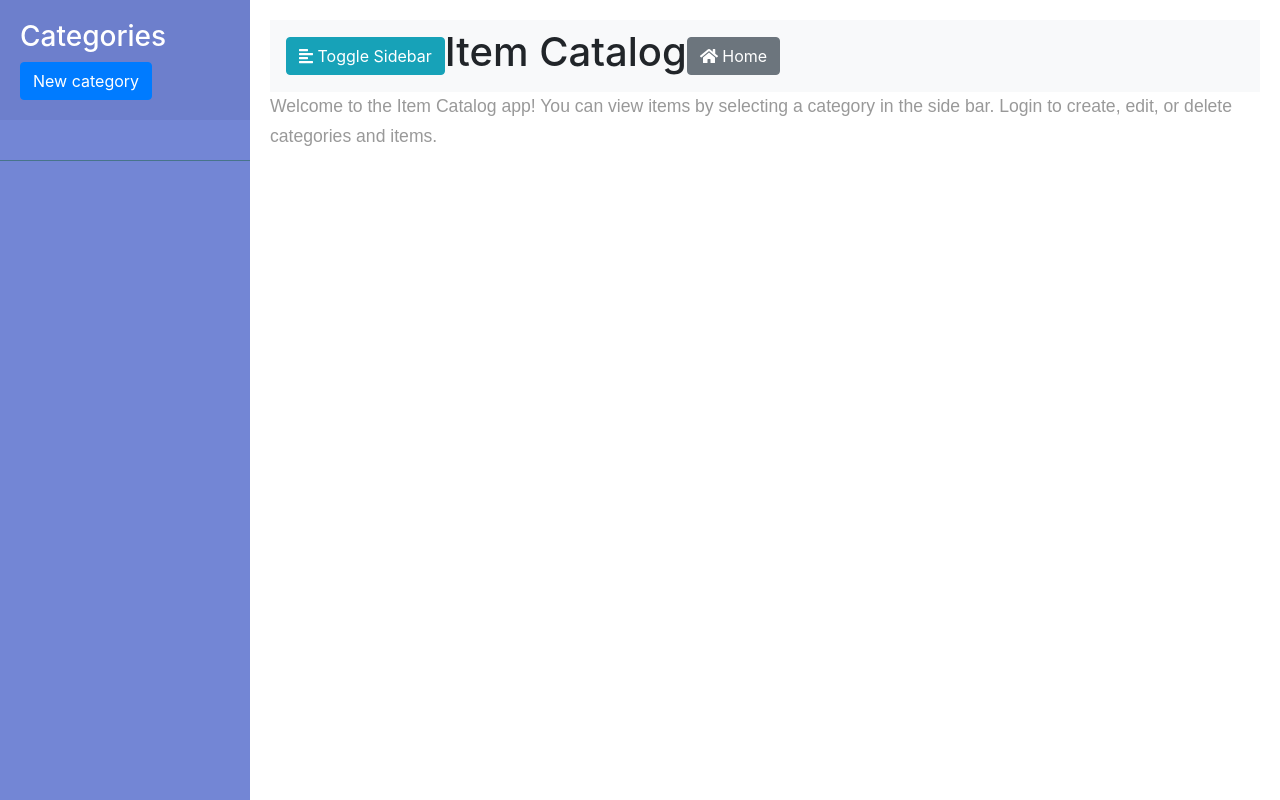
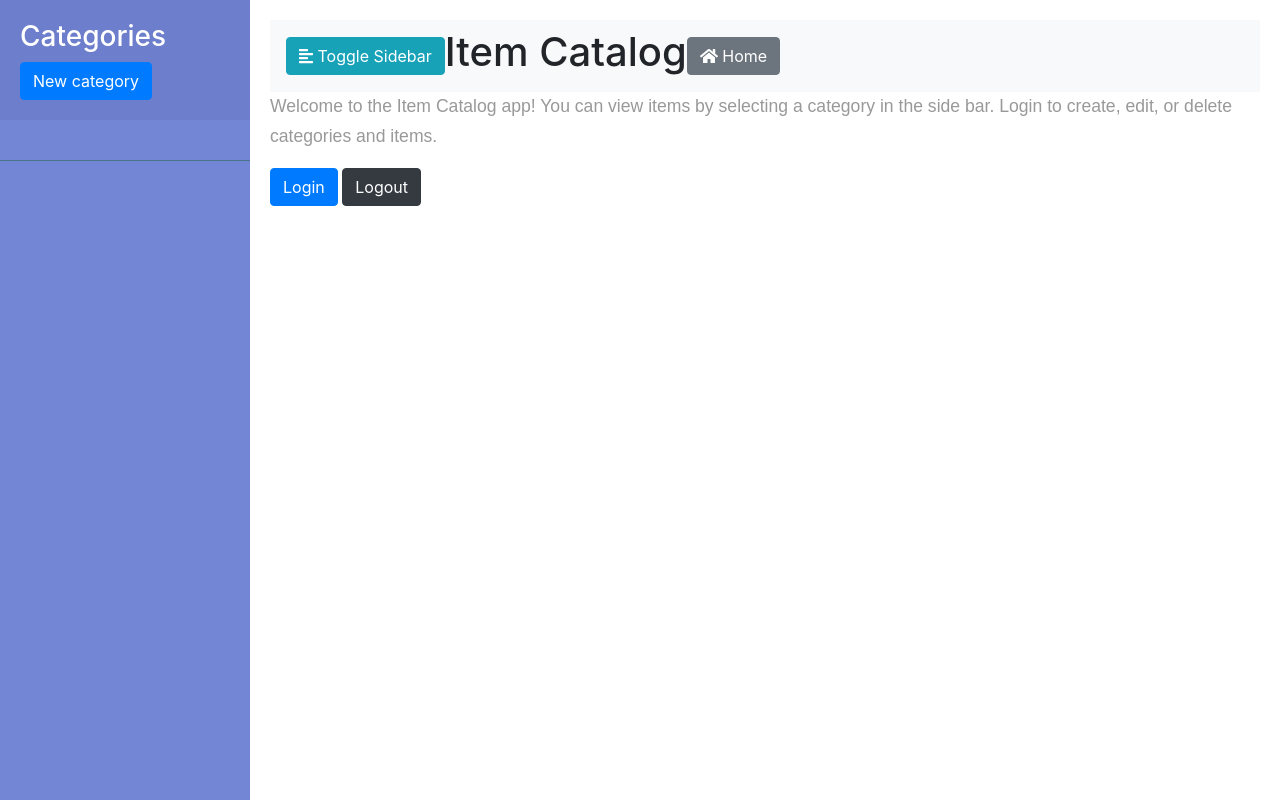
Before and after one commit to bean00/item-catalog, a Flask app: page / in a window 1280 px wide. Run offline with Flask 2, Linux system fonts and the light colour scheme; parts of the project's set-up code (start-up, migrations or seed data) failed here and were passed over; some libraries are stand-ins or nearby versions.

Commit message:
Add OAuth using Google sign-in
- *Need to include json files with ID's and keys

```diff
--- a/application.py
+++ b/application.py
@@ -1,9 +1,24 @@
-from flask import Flask, render_template, request, redirect, url_for, jsonify
+from flask import Flask, render_template, request, redirect, url_for, jsonify, flash
 from sqlalchemy import create_engine
 from sqlalchemy.orm import sessionmaker
 from database_setup import Base, Category, Item
 
+from flask import make_response
+from flask import session as login_session
+from oauth2client.client import flow_from_clientsecrets
+from oauth2client.client import FlowExchangeError
+import json
+import httplib2
+import random, string
+import requests
+
 app = Flask(__name__)
+
+CLIENT_ID = json.loads(
+        open('client_secrets.json', 'r').read())['web']['client_id']
+SECRET_KEY = json.loads(
+        open('other_secrets.json', 'r').read())['secret_key']
+APPLICATION_NAME = "Restaurant Menu Application"
 
 engine = create_engine("sqlite:///itemcatalog.db",
         connect_args={"check_same_thread" : False})
@@ -11,6 +26,134 @@ Base.metadata.bind = engine
 
 DBSession = sessionmaker(bind=engine)
 session = DBSession()
+
+
+# ----- Authentication -----
+
+# Create anti-forgery state token
+@app.route('/login')
+def showLogin():
+    state = ''.join(random.choice(string.ascii_uppercase + string.digits)
+            for x in xrange(32))
+    login_session['state'] = state
+    return render_template("login.html", STATE=state)
+
+
+# CONNECT - Validate the user and log in
+@app.route('/gconnect', methods=['POST'])
+def gconnect():
+    # Validate state token
+    if request.args.get('state') != login_session['state']:
+        response = make_response(json.dumps('Invalid state parameter.'), 401)
+        response.headers['Content-Type'] = 'application/json'
+        return response
+    # Obtain authorization code
+    code = request.data
+
+    try:
+        # Upgrade the authorization code into a credentials object
+        oauth_flow = flow_from_clientsecrets('client_secrets.json', scope='')
+        oauth_flow.redirect_uri = 'postmessage'
+        credentials = oauth_flow.step2_exchange(code)
+    except FlowExchangeError:
+        response = make_response(
+            json.dumps('Failed to upgrade the authorization code.'), 401)
+        response.headers['Content-Type'] = 'application/json'
+        return response
+
+    # Check that the access token is valid.
+    access_token = credentials.access_token
+    url = ('https://www.googleapis.com/oauth2/v1/tokeninfo?access_token=%s'
+           % access_token)
+    h = httplib2.Http()
+    result = json.loads(h.request(url, 'GET')[1])
+    # If there was an error in the access token info, abort.
+    if result.get('error') is not None:
+        response = make_response(json.dumps(result.get('error')), 500)
+        response.headers['Content-Type'] = 'application/json'
+        return response
+
+    # Verify that the access token is used for the intended user.
+    gplus_id = credentials.id_token['sub']
+    if result['user_id'] != gplus_id:
+        response = make_response(
+            json.dumps("Token's user ID doesn't match given user ID."), 401)
+        response.headers['Content-Type'] = 'application/json'
+        return response
+
+    # Verify that the access token is valid for this app.
+    if result['issued_to'] != CLIENT_ID:
+        response = make_response(
+            json.dumps("Token's client ID does not match app's."), 401)
+        print "Token's client ID does not match app's."
+        response.headers['Content-Type'] = 'application/json'
+        return response
+
+    stored_access_token = login_session.get('access_token')
+    stored_gplus_id = login_session.get('gplus_id')
+    if stored_access_token is not None and gplus_id == stored_gplus_id:
+        response = make_response(json.dumps('Current user is already connected.'),
+                                 200)
+        response.headers['Content-Type'] = 'application/json'
+        return response
+
+    # Store the access token in the session for later use.
+    login_session['access_token'] = credentials.access_token
+    login_session['gplus_id'] = gplus_id
+
+    # Get user info
+    userinfo_url = "https://www.googleapis.com/oauth2/v1/userinfo"
+    params = {'access_token': credentials.access_token, 'alt': 'json'}
+    answer = requests.get(userinfo_url, params=params)
+
+    data = answer.json()
+
+    login_session['username'] = data['name']
+    login_session['picture'] = data['picture']
+    login_session['email'] = data['email']
+
+    output = ''
+    output += '<h1>Welcome, '
+    output += login_session['username']
+    output += '!</h1>'
+    output += '<img src="'
+    output += login_session['picture']
+    output += ' " style = "width: 300px; height: 300px;border-radius: 150px;-webkit-border-radius: 150px;-moz-border-radius: 150px;"> '
+    flash("you are now logged in as %s" % login_session['username'])
+    print "done!"
+    return output
+
+
+# DISCONNECT - Revoke a current user's token and reset their login_session
+@app.route('/gdisconnect')
+def gdisconnect():
+    access_token = login_session.get('access_token')
+    if access_token is None:
+        print 'Access Token is None'
+        response = make_response(json.dumps('Current user not connected.'), 401)
+        response.headers['Content-Type'] = 'application/json'
+        return response
+    print 'In gdisconnect access token is %s', access_token
+    print 'User name is: '
+    print login_session['username']
+    url = 'https://accounts.google.com/o/oauth2/revoke?token=%s' % login_session['access_token']
+    h = httplib2.Http()
+    result = h.request(url, 'GET')[0]
+    print 'result is '
+    print result
+    if result['status'] == '200':
+        del login_session['access_token']
+        del login_session['gplus_id']
+        del login_session['username']
+        del login_session['email']
+        del login_session['picture']
+        response = make_response(json.dumps('Successfully disconnected.'), 200)
+        response.headers['Content-Type'] = 'application/json'
+        return response
+    else:
+        response = make_response(json.dumps('Failed to revoke token for given user.', 400))
+        response.headers['Content-Type'] = 'application/json'
+        return response
 
 
 # ----- Home page -----
@@ -25,6 +168,9 @@ def home():
 
 @app.route("/category/new/", methods=["GET", "POST"])
 def newCategory():
+    if "username" not in login_session:
+        flash("You are not logged in. Please login to create a new category.", "login")
+        return redirect("/")
     if request.method == "POST":
         category = Category(name=request.form["name"])
         session.add(category)
@@ -36,6 +182,9 @@ def newCategory():
 
 @app.route("/category/<int:category_id>/edit/", methods=["GET", "POST"])
 def editCategory(category_id):
+    if "username" not in login_session:
+        flash("You are not logged in. Please login to edit the category.", "login")
+        return redirect("/")
     category = session.query(Category).filter_by(id=category_id).first()
     name = category.name
     if request.method == "POST":
@@ -51,6 +200,9 @@ def editCategory(category_id):
 
 @app.route("/category/<int:category_id>/delete/", methods=["GET", "POST"])
 def deleteCategory(category_id):
+    if "username" not in login_session:
+        flash("You are not logged in. Please login to delete the category.", "login")
+        return redirect("/")
     category = session.query(Category).filter_by(id=category_id).first()
     if request.method == "POST":
         session.delete(category)
@@ -73,6 +225,9 @@ def showItems(category_id):
 
 @app.route("/category/<int:category_id>/item/new/", methods=["GET", "POST"])
 def newItem(category_id):
+    if "username" not in login_session:
+        flash("You are not logged in. Please login to create a new item.", "login")
+        return redirect("/")
     category = session.query(Category).filter_by(id=category_id).first()
     if request.method == "POST":
         newItem = Item(
@@ -91,6 +246,9 @@ def newItem(category_id):
 @app.route("/category/<int:category_id>/item/<int:item_id>/edit/",
         methods=["GET", "POST"])
 def editItem(category_id, item_id):
+    if "username" not in login_session:
+        flash("You are not logged in. Please login to edit the item.", "login")
+        return redirect("/")
     category = session.query(Category).filter_by(id=category_id).first()
     item = session.query(Item).filter_by(id=item_id).first()
     name = item.name
@@ -117,6 +275,9 @@ def editItem(category_id, item_id):
 @app.route("/category/<int:category_id>/item/<int:item_id>/delete/",
         methods=["GET", "POST"])
 def deleteItem(category_id, item_id):
+    if "username" not in login_session:
+        flash("You are not logged in. Please login to delete the item.", "login")
+        return redirect("/")
     category = session.query(Category).filter_by(id=category_id).first()
     item = session.query(Item).filter_by(category_id=category_id,
             id=item_id).first()
@@ -129,5 +290,6 @@ def deleteItem(category_id, item_id):
 
 
 if __name__ == "__main__":
+    app.secret_key = SECRET_KEY
     app.debug = True
     app.run(host="0.0.0.0", port=5000)
--- a/static/app.js
+++ b/static/app.js
@@ -1,7 +1,5 @@
 $(document).ready(function () {
-
     $('#sidebarCollapse').on('click', function () {
         $('#sidebar').toggleClass('active');
     });
-
 });
--- a/static/styles.css
+++ b/static/styles.css
@@ -52,11 +52,6 @@ a, a:hover, a:focus {
     border-bottom: 1px solid #47748b;
 }
 
-/*#sidebar ul p {*/
-/*    color: #fff;*/
-/*    padding: 10px;*/
-/*}*/
-
 #sidebar ul li a {
     color: #fff;
     padding: 10px;
@@ -70,17 +65,6 @@ a, a:hover, a:focus {
     background: #fff;
 }
 
-/*#sidebar ul li.active > a, a[aria-expanded="true"] {*/
-/*    color: #fff;*/
-/*    background: #6d7fcc;*/
-/*}*/
-
-/*ul ul a {*/
-/*    font-size: 0.9em !important;*/
-/*    padding-left: 30px !important;*/
-/*    background: #6d7fcc;*/
-/*}*/
-
 /* -----------------------------------------------
     CONTENT STYLE
 ----------------------------------------------- */
@@ -91,63 +75,6 @@ a, a:hover, a:focus {
     transition: all 0.3s;
 }
 
-
-
-
-/** {*/
-/*    box-sizing: border-box;*/
-/*    font-family: Arial;*/
-/*}*/
-
-/*header {*/
-/*    text-align: center;*/
-/*    border-bottom: 1px solid black;*/
-/*}*/
-
-/*.column {*/
-/*    float: left;*/
-/*    padding: 15px;*/
-/*}*/
-
-/*.clearfix::after {*/
-/*    content: "";*/
-/*    clear: both;*/
-/*    display: table;*/
-/*}*/
-
-/*.menu {*/
-/*    width: 25%;*/
-/*}*/
-
-/*.content {*/
-/*    width: 75%;*/
-/*    border-left: 1px solid black;*/
-/*}*/
-
-/*.menu ul {*/
-/*    list-style-type: none;*/
-/*    margin: 0;*/
-/*    padding: 0;*/
-/*}*/
-
-/*.menu li {*/
-/*    padding: 5px;*/
-/*    background-color: #33b5e5;*/
-/*    color: #ffffff;*/
-/*    border: 1px solid black;*/
-/*}*/
-
-/*.menu li a {*/
-/*    display: block;*/
-/*    color: #000;*/
-/*    padding: 8px;*/
-/*    text-decoration: none;*/
-/*}*/
-
-/*.menu li:hover {*/
-/*    background-color: #0099cc;*/
-/*}*/
-
-/*.btn {*/
-/*    cursor: pointer;*/
-/*}*/
+.flash {
+    background: #cee5f5;
+}
--- a/templates/base.html
+++ b/templates/base.html
@@ -4,10 +4,10 @@
     <meta charset="utf-8">
     <meta name="viewport" content="width=device-width, initial-scale=1, shrink-to-fit=no">
     <link rel="stylesheet" type="text/css" href="{{ url_for('static', filename='styles.css') }}">
-    <!--<link rel="stylesheet" href="https://cdnjs.cloudflare.com/ajax/libs/font-awesome/4.7.0/css/font-awesome.min.css">-->
     <link rel="stylesheet" href="https://stackpath.bootstrapcdn.com/bootstrap/4.1.1/css/bootstrap.min.css" integrity="sha384-WskhaSGFgHYWDcbwN70/dfYBj47jz9qbsMId/iRN3ewGhXQFZCSftd1LZCfmhktB" crossorigin="anonymous">
     <script defer src="https://use.fontawesome.com/releases/v5.0.13/js/solid.js" integrity="sha384-tzzSw1/Vo+0N5UhStP3bvwWPq+uvzCMfrN1fEFe+xBmv1C/AtVX5K0uZtmcHitFZ" crossorigin="anonymous"></script>
     <script defer src="https://use.fontawesome.com/releases/v5.0.13/js/fontawesome.js" integrity="sha384-6OIrr52G08NpOFSZdxxz1xdNSndlD4vdcf/q2myIUVO0VsqaGHJsB0RaBE01VTOY" crossorigin="anonymous"></script>
+    <script src="//apis.google.com/js/platform.js?onload=start"></script>
     <title>Item Catalog</title>
   </head>
 
@@ -39,8 +39,8 @@
           </div>
 
           <h1>Item Catalog</h1>
-          <a href="{{ url_for('home') }}">
-            <button class="btn btn-secondary"><i class="fa fa-home"></i> Home</button>
+          <a href="{{ url_for('home') }}" class="btn btn-secondary">
+            <i class="fa fa-home"></i> Home
           </a>
         </nav>
 
--- a/templates/items.html
+++ b/templates/items.html
@@ -24,7 +24,22 @@
           {% endfor %}
         </div>
       {% else %}
+        <div class="flash">
+          {% with messages = get_flashed_messages(category_filter=["login"]) %}
+            {% if messages %}
+              <ul>
+                {% for message in messages %}
+                  <li><strong>{{ message }}</strong></li>
+                {% endfor %}
+              </ul>
+            {% endif %}
+          {% endwith %}
+        </div>
+
         <p>Welcome to the Item Catalog app! You can view items by selecting a category in the side bar. Login to create, edit, or delete categories and items.</p>
+
+        <a href="{{ url_for('showLogin') }}" class="btn btn-primary">Login</a>
+        <a href="{{ url_for('gdisconnect') }}" class="btn btn-dark">Logout</a>
       {% endif %}
     </div>
   </div>
```
Also changed, not shown: templates/login.html (added, +58 -0 lines), 1 other file.
